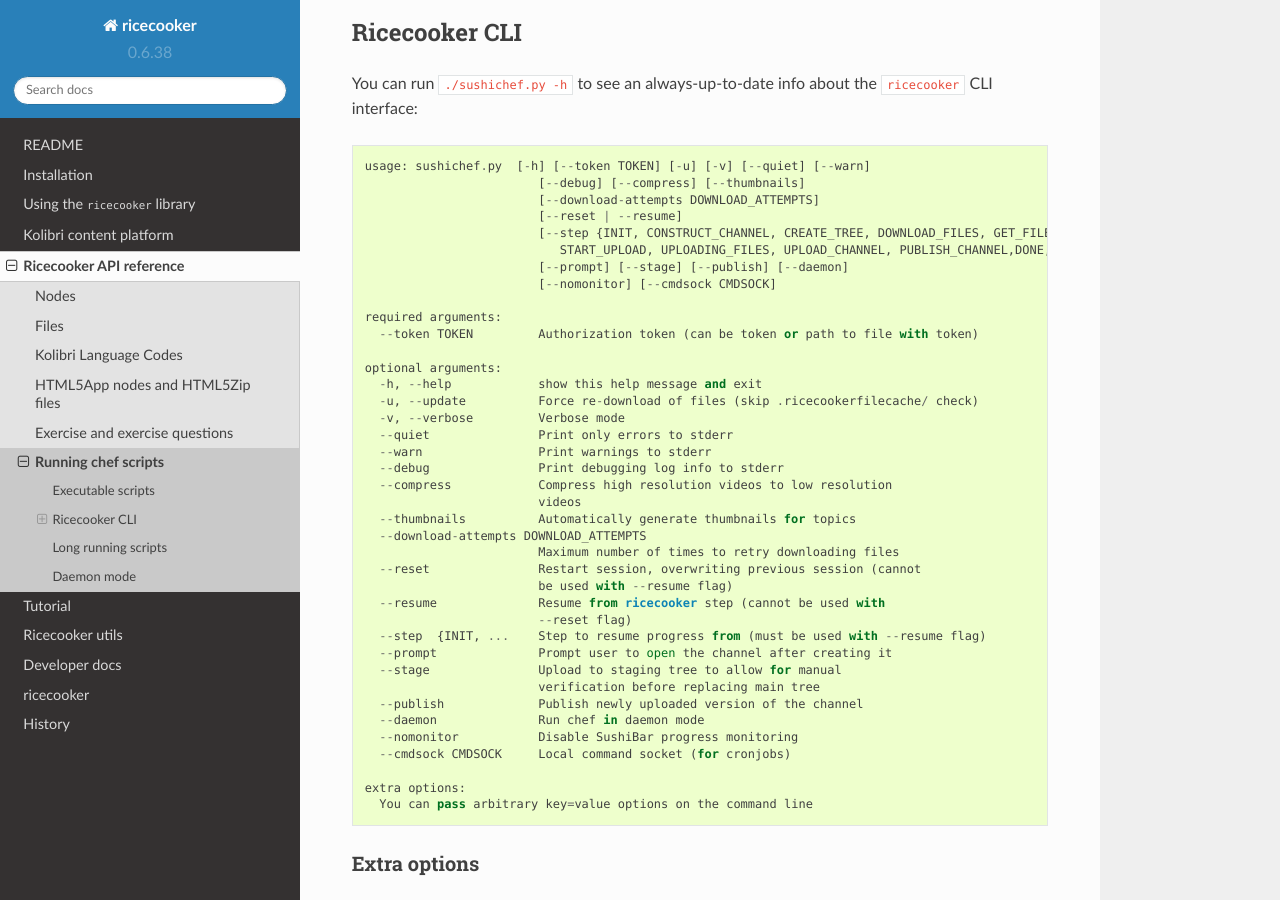
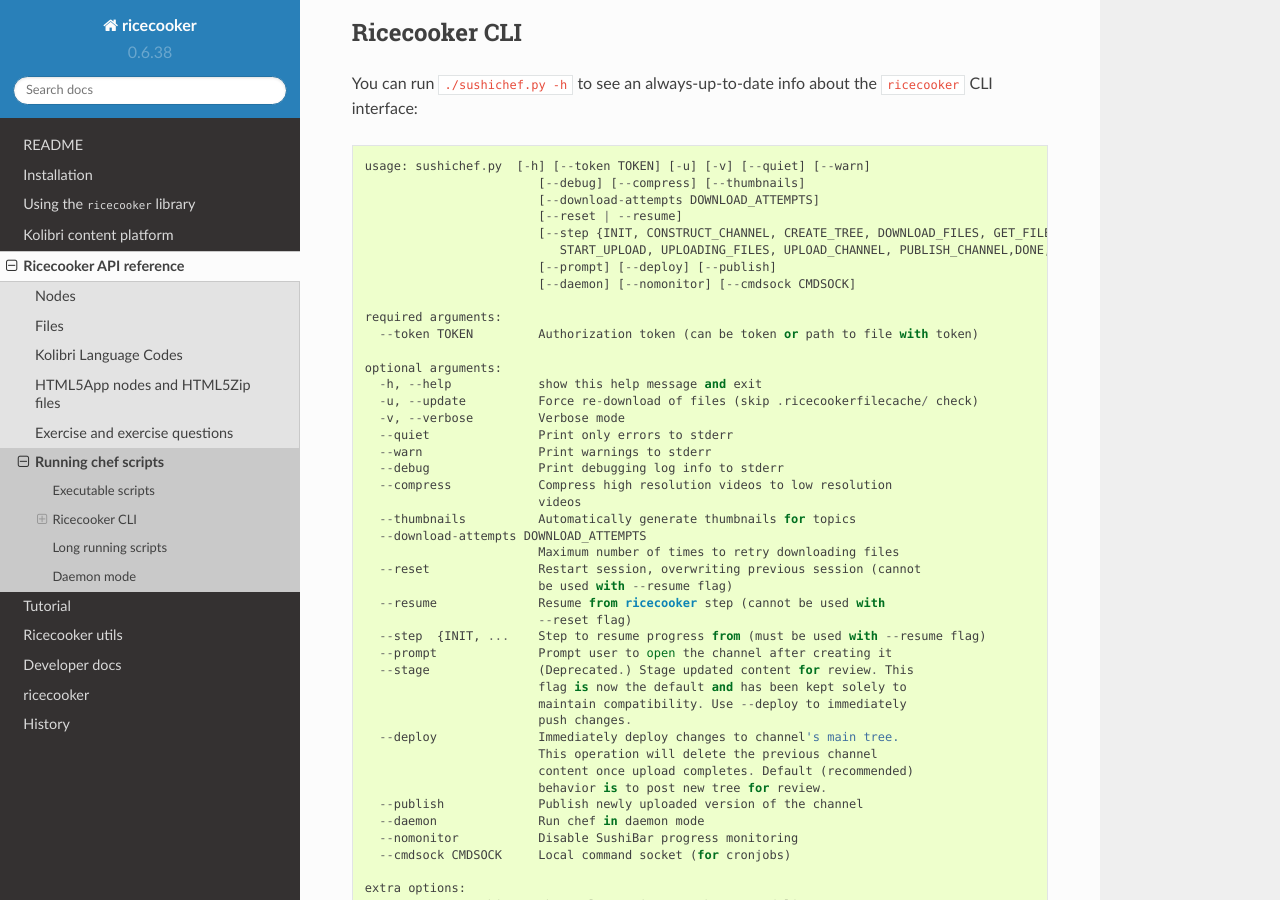
Before and after one commit to learningequality/ricecooker, a Sphinx documentation site: the page built from docs/chefops.md, in a window 1280 px wide and 900 px high, scrolled down 645 px. Built offline with Sphinx 7.4.7 and the Read the Docs theme 2.0.0, drawn with Linux system fonts in a browser that asks for light colours; pages that are not in the unit, such as notebooks, are missing from menus.

Commit message:
Update docs to reflect no-more-stage

```diff
--- a/docs/chefops.md
+++ b/docs/chefops.md
@@ -35,8 +35,8 @@ You can run `./sushichef.py -h` to see an always-up-to-date info about the `rice
                             [--reset | --resume]
                             [--step {INIT, CONSTRUCT_CHANNEL, CREATE_TREE, DOWNLOAD_FILES, GET_FILE_DIFF,
                                START_UPLOAD, UPLOADING_FILES, UPLOAD_CHANNEL, PUBLISH_CHANNEL,DONE, LAST}]
-                            [--prompt] [--stage] [--publish] [--daemon]
-                            [--nomonitor] [--cmdsock CMDSOCK]
+                            [--prompt] [--deploy] [--publish]
+                            [--daemon] [--nomonitor] [--cmdsock CMDSOCK]
 
     required arguments:
       --token TOKEN         Authorization token (can be token or path to file with token)
@@ -59,8 +59,14 @@ You can run `./sushichef.py -h` to see an always-up-to-date info about the `rice
                             --reset flag)
       --step  {INIT, ...    Step to resume progress from (must be used with --resume flag)
       --prompt              Prompt user to open the channel after creating it
-      --stage               Upload to staging tree to allow for manual
-                            verification before replacing main tree
+      --stage               (Deprecated.) Stage updated content for review. This
+                            flag is now the default and has been kept solely to
+                            maintain compatibility. Use --deploy to immediately
+                            push changes.
+      --deploy              Immediately deploy changes to channel's main tree.
+                            This operation will delete the previous channel
+                            content once upload completes. Default (recommended)
+                            behavior is to post new tree for review.
       --publish             Publish newly uploaded version of the channel
       --daemon              Run chef in daemon mode
       --nomonitor           Disable SushiBar progress monitoring
```
Also changed, not shown: docs/developer/sushops.md (+3 -3 lines), docs/platform/content_workflows.md (+3 -4 lines).
